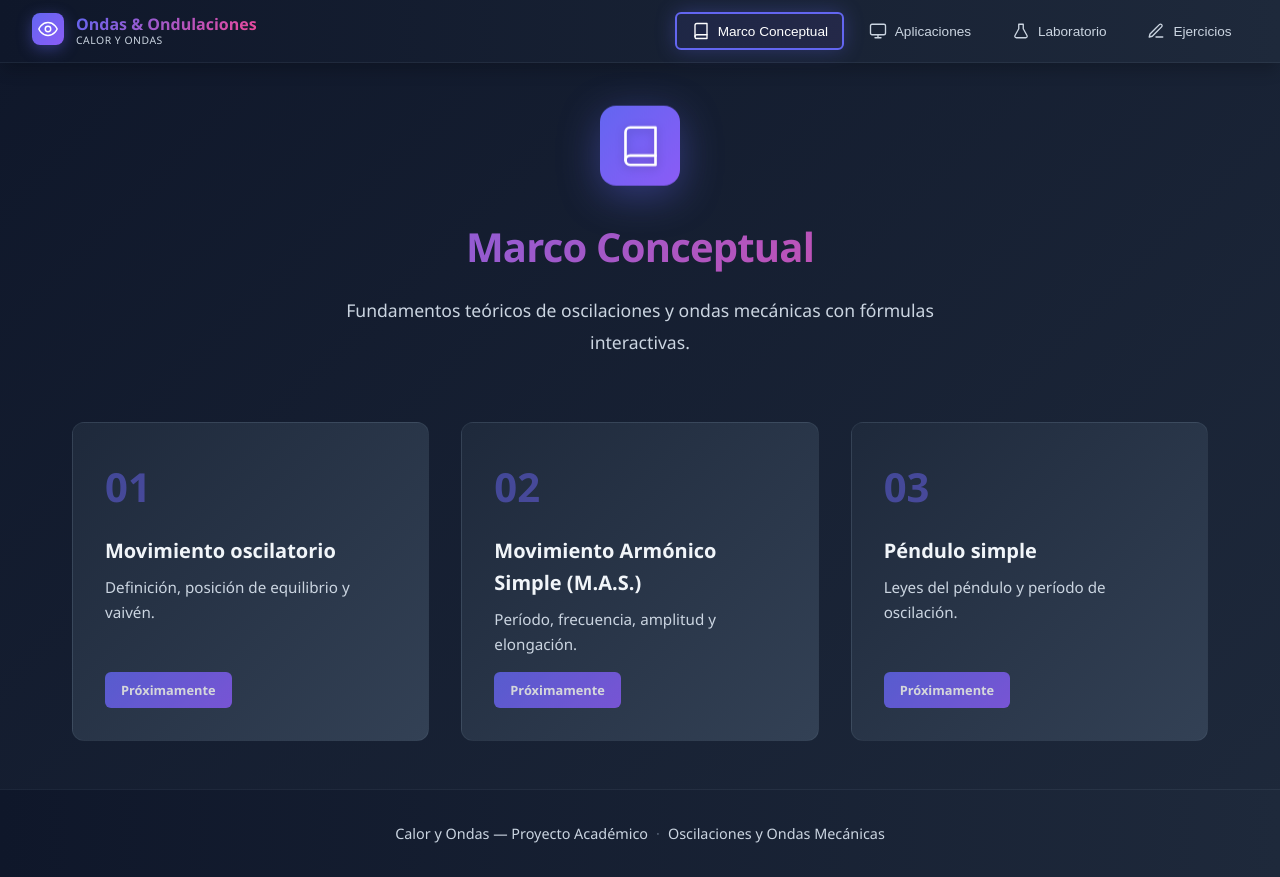
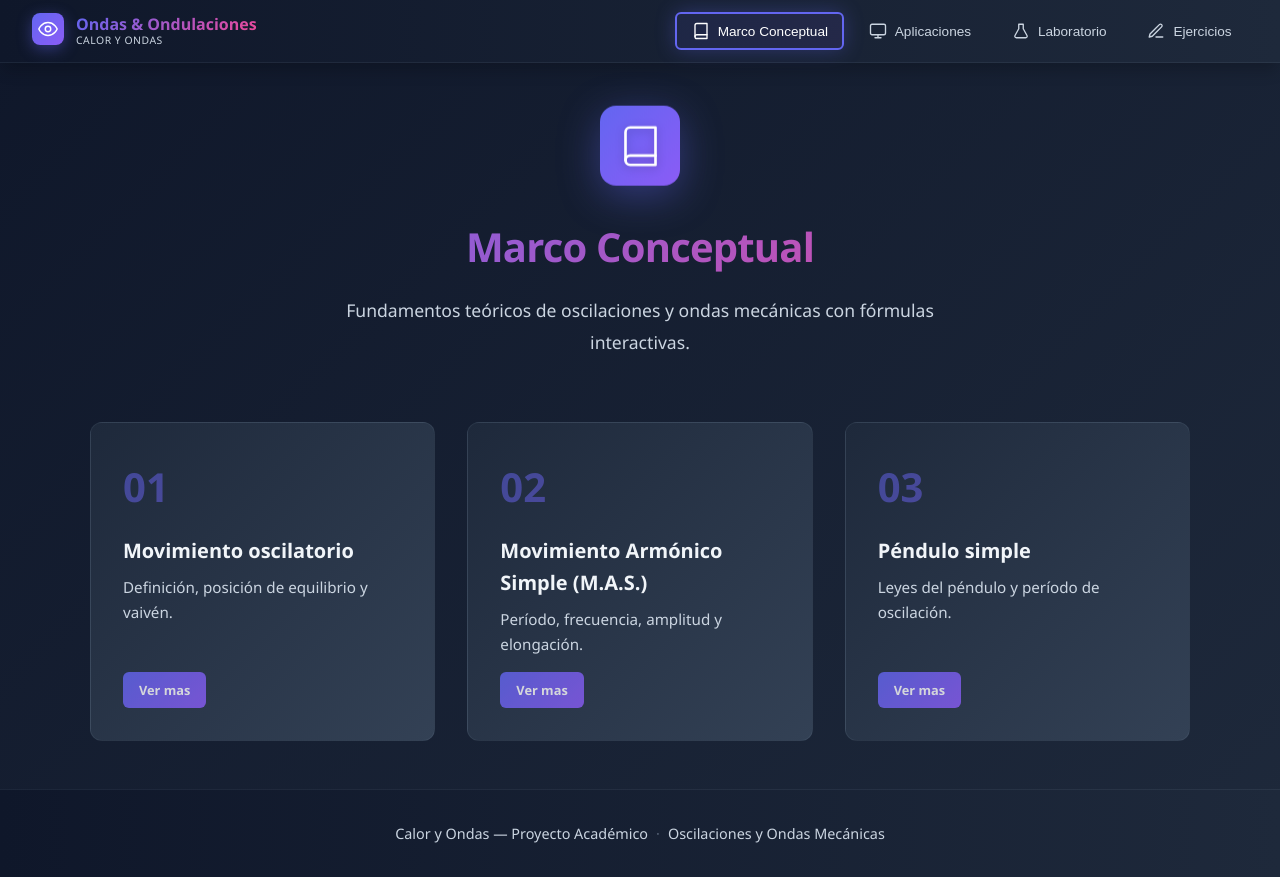
Before and after one commit to JsMartinez-dev/CalorYondas-v1, a React (Vite) app: page / in a window 1280 px wide. Built offline with nearby package versions, Linux system fonts and the light colour scheme.

Commit message:
add(Ejercicios.jsx): add new section

```diff
--- a/src/components/PagePlaceholder.jsx
+++ b/src/components/PagePlaceholder.jsx
@@ -16,7 +16,7 @@ export default function PagePlaceholder({ icon, title, subtitle, sections = [] }
                 <h3 className="psc-title">{s.title}</h3>
                 <p className="psc-desc">{s.desc}</p>
               </div>
-              <div className="psc-status">Próximamente</div>
+              <div className="psc-status">Ver mas</div>
             </div>
           ))}
         </div>
--- a/src/index.css
+++ b/src/index.css
@@ -304,6 +304,10 @@ body {
   display: grid;
   grid-template-columns: repeat(auto-fit, minmax(320px, 1fr));
   gap: 2rem;
+  max-width: 1100px;
+  margin: 0 auto;
+  place-items: stretch;
+  justify-items: stretch;
 }
 
 .placeholder-section-card {
--- a/src/pages/EjemplosIngenieria.jsx
+++ b/src/pages/EjemplosIngenieria.jsx
@@ -10,7 +10,9 @@ const sections = [
   { title: "Ingeniería Civil", desc: "Análisis sísmico, puentes colgantes y vibraciones estructurales." },
   { title: "Ingeniería Mecánica", desc: "Sistemas de amortiguación, motores y resonancia mecánica." },
   { title: "Ingeniería Electrónica", desc: "Circuitos LC, filtros y osciladores de cuarzo." },
-  { title: "Ingeniería Biomédica", desc: "Ultrasonido médico, marcapasos y ondas cerebrales." },
+  { title: "Ingeniería Marino Costera", desc: "Propagación de olas, tsunamis y acústica submarina." },
+  { title: "Ingeniería Industrial", desc: "Vibraciones en maquinaria, control de ruido y optimización de procesos." },
+  { title: "Ingeniería de Sistemas", desc: "Procesamiento de señales, comunicaciones y transmisión de datos." },
 ];
 
 export default function EjemplosIngenieria() {
--- a/src/pages/Ejercicios.jsx
+++ b/src/pages/Ejercicios.jsx
@@ -11,6 +11,7 @@ const sections = [
   { title: "Ley de Hooke", desc: "Problemas de deformación y constante de resorte." },
   { title: "Péndulo simple", desc: "Aplicación de las leyes del péndulo a casos prácticos." },
   { title: "Reto de ingeniería", desc: "Problema integrador con todos los conceptos del capítulo." },
+  { title: "Análisis de Resonancia", desc: "Identificación de frecuencias naturales y amplificación de amplitud." },
 ];
 
 export default function Ejercicios() {
```
